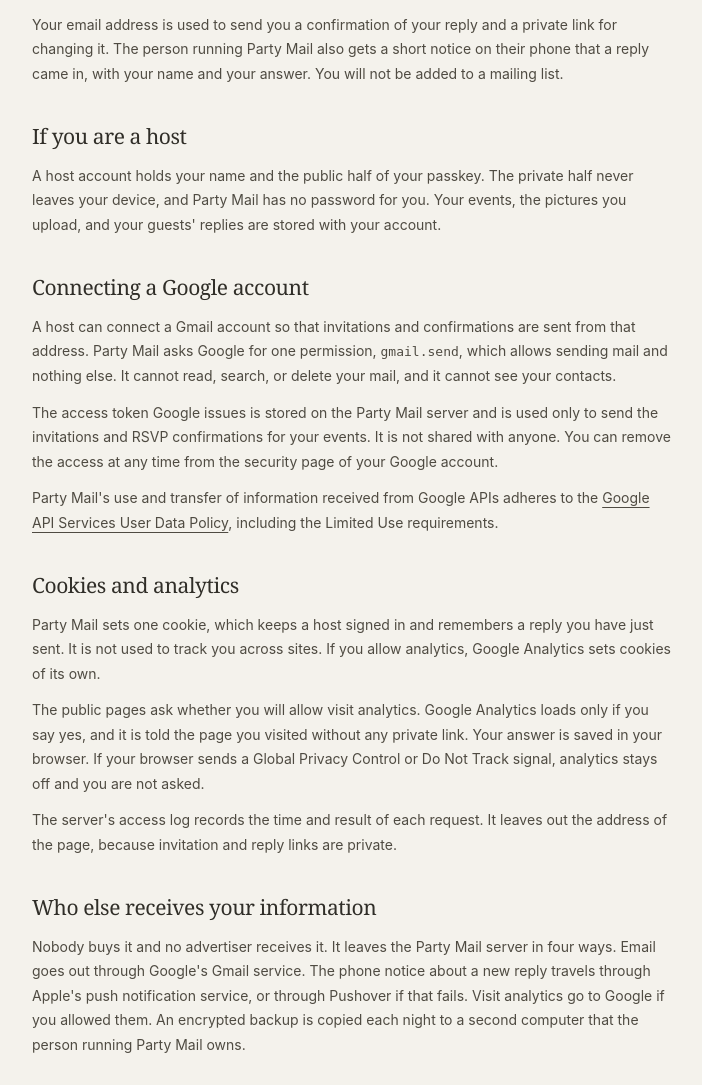
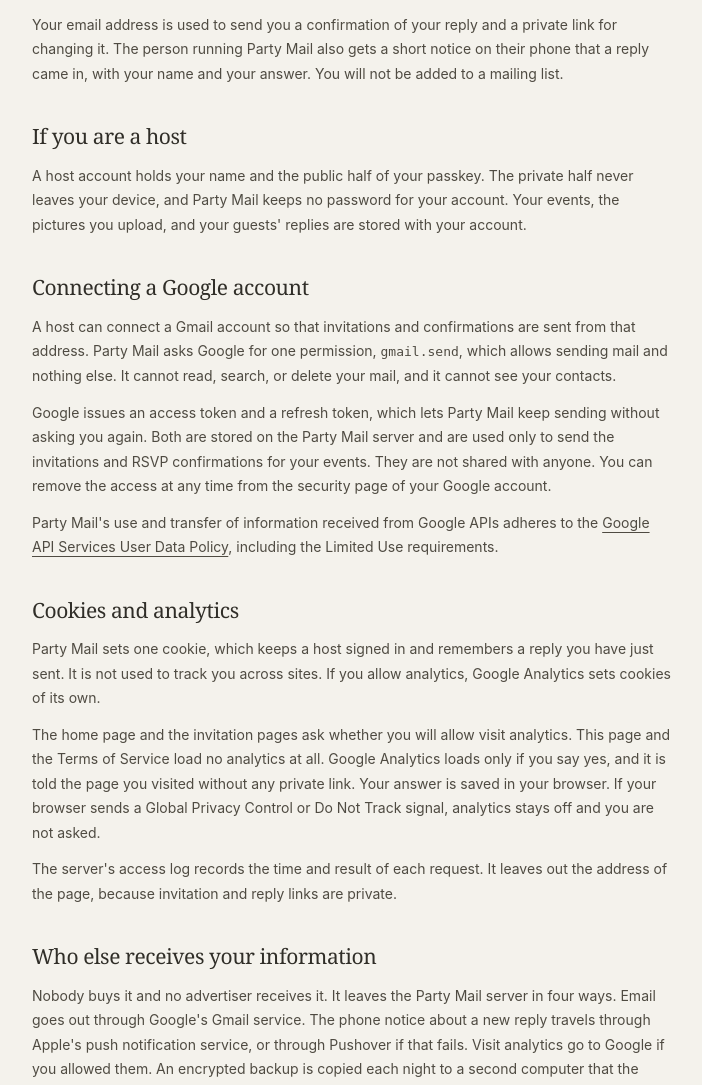
Before and after one commit to davidfwatson/rsvp-site, a Flask app: page /privacy in a window 1280 px wide. Shown: the part 586-1671 px from the top of the page, without its empty margins (18-720 px from the left). Run offline with Flask 3, Linux system fonts and the light colour scheme; some libraries are stand-ins or nearby versions.

Commit message:
Policy pages: correct password, token and analytics wording; test the contact fallback
Review findings on #9: say Party Mail keeps no password for a host
account, name both Google tokens, and say which pages ask about
analytics. Cover the unset-contact fallback with a test.

Co-Authored-By: Claude Opus 5.5 (1M context) <noreply@anthropic.com>
Claude-Session: https://claude.ai/code/session_01AYcMkhuRAnf2VzwFSmgwbK

```diff
--- a/templates/privacy.html
+++ b/templates/privacy.html
@@ -9,16 +9,16 @@
 <p>Your email address is used to send you a confirmation of your reply and a private link for changing it. The person running Party Mail also gets a short notice on their phone that a reply came in, with your name and your answer. You will not be added to a mailing list.</p>
 
 <h2>If you are a host</h2>
-<p>A host account holds your name and the public half of your passkey. The private half never leaves your device, and Party Mail has no password for you. Your events, the pictures you upload, and your guests' replies are stored with your account.</p>
+<p>A host account holds your name and the public half of your passkey. The private half never leaves your device, and Party Mail keeps no password for your account. Your events, the pictures you upload, and your guests' replies are stored with your account.</p>
 
 <h2>Connecting a Google account</h2>
 <p>A host can connect a Gmail account so that invitations and confirmations are sent from that address. Party Mail asks Google for one permission, <code>gmail.send</code>, which allows sending mail and nothing else. It cannot read, search, or delete your mail, and it cannot see your contacts.</p>
-<p>The access token Google issues is stored on the Party Mail server and is used only to send the invitations and RSVP confirmations for your events. It is not shared with anyone. You can remove the access at any time from the security page of your Google account.</p>
+<p>Google issues an access token and a refresh token, which lets Party Mail keep sending without asking you again. Both are stored on the Party Mail server and are used only to send the invitations and RSVP confirmations for your events. They are not shared with anyone. You can remove the access at any time from the security page of your Google account.</p>
 <p>Party Mail's use and transfer of information received from Google APIs adheres to the <a href="https://developers.google.com/terms/api-services-user-data-policy">Google API Services User Data Policy</a>, including the Limited Use requirements.</p>
 
 <h2>Cookies and analytics</h2>
 <p>Party Mail sets one cookie, which keeps a host signed in and remembers a reply you have just sent. It is not used to track you across sites. If you allow analytics, Google Analytics sets cookies of its own.</p>
-<p>The public pages ask whether you will allow visit analytics. Google Analytics loads only if you say yes, and it is told the page you visited without any private link. Your answer is saved in your browser. If your browser sends a Global Privacy Control or Do Not Track signal, analytics stays off and you are not asked.</p>
+<p>The home page and the invitation pages ask whether you will allow visit analytics. This page and the Terms of Service load no analytics at all. Google Analytics loads only if you say yes, and it is told the page you visited without any private link. Your answer is saved in your browser. If your browser sends a Global Privacy Control or Do Not Track signal, analytics stays off and you are not asked.</p>
 <p>The server's access log records the time and result of each request. It leaves out the address of the page, because invitation and reply links are private.</p>
 
 <h2>Who else receives your information</h2>
```
Also changed, not shown: productionization_test.py (+9 -0 lines).
